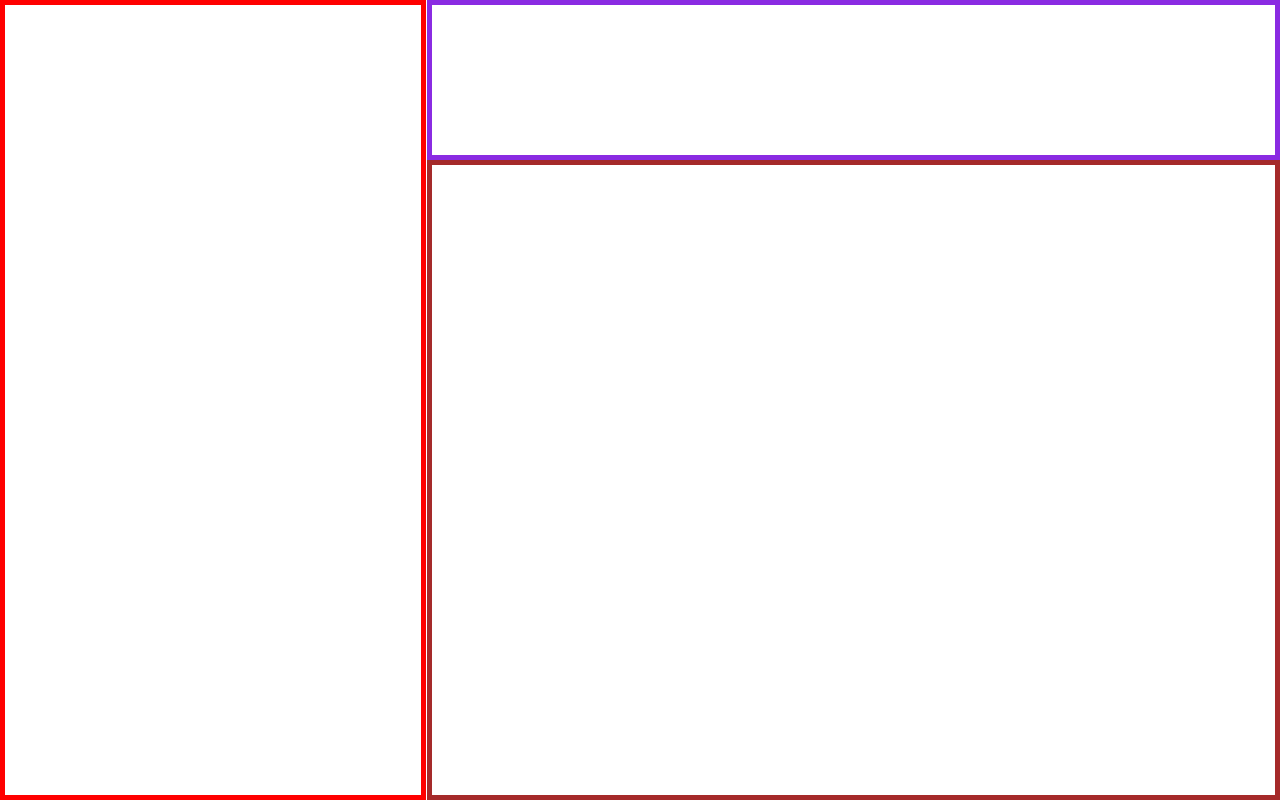
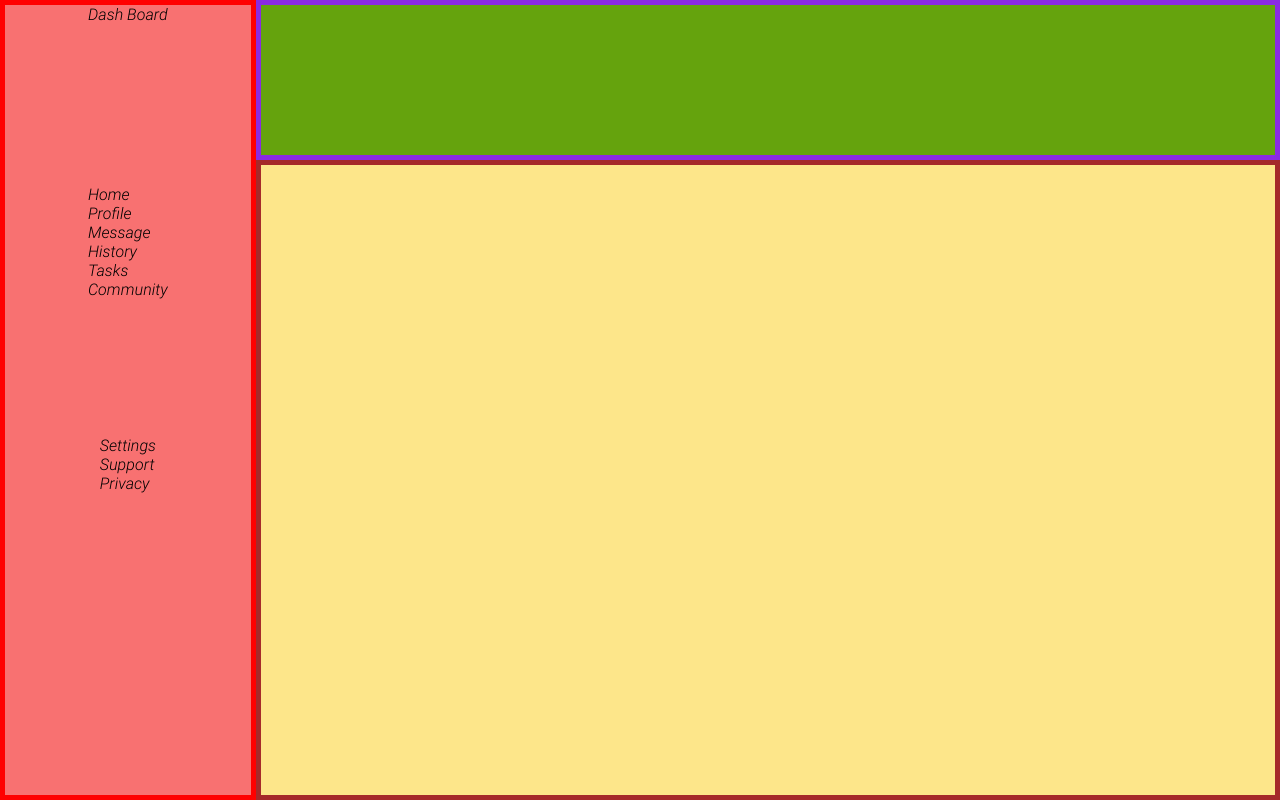
Before and after one commit to ajay91py/adminDashboard, a plain HTML site: page index.html in a window 1280 px wide. Drawn offline with Linux system fonts and the light colour scheme.

Commit message:
added side bar content

```diff
--- a/index.html
+++ b/index.html
@@ -7,7 +7,26 @@
     <link rel="stylesheet" href="styles.css">
 </head>
 <body>
- <div class="sidebar"></div>
+ <div class="sidebar">
+    <div class="dashboard">Dash Board</div>
+    <div class="lists1">
+
+            <div>Home</div>
+            <div>Profile</div>
+            <div>Message</div>
+            <div>History</div>
+            <div>Tasks</div>
+            <div>Community</div>
+
+    </div>
+    <div class="lists2">
+
+            <div>Settings</div>
+            <div>Support</div>
+            <div>Privacy</div>
+
+    </div>
+ </div>
  <div class="header"></div>
  <div class="content"></div>
 </body>
--- a/styles.css
+++ b/styles.css
@@ -9,7 +9,7 @@ margin: 0;
 }
 body {
     display: grid;
-    grid-template-columns: repeat(3, 1fr);
+    grid-template-columns: 0.4fr 1.6fr ;
     grid-template-rows: 0.5fr 2fr;
     gap: 0.6px;
     height: 100vh;
@@ -19,14 +19,20 @@ body {
     grid-column: 1/2;
     grid-row: 1/3;
     border: 5px solid red;
+    background-color: #f87171;
+    justify-items: center;
+    display: grid;
+   grid-template-rows: 0.5fr 0.7fr 1fr;
 }
 .header{
     grid-column: 2/4;
     grid-row: 1/2;
     border: 5px solid blueviolet;
+    background-color: #65a30d;
 }
 .content{
     grid-column: 2/4;
     grid-row: 2;
     border: 5px solid brown;
+    background-color: #fde68a;
 }
```
